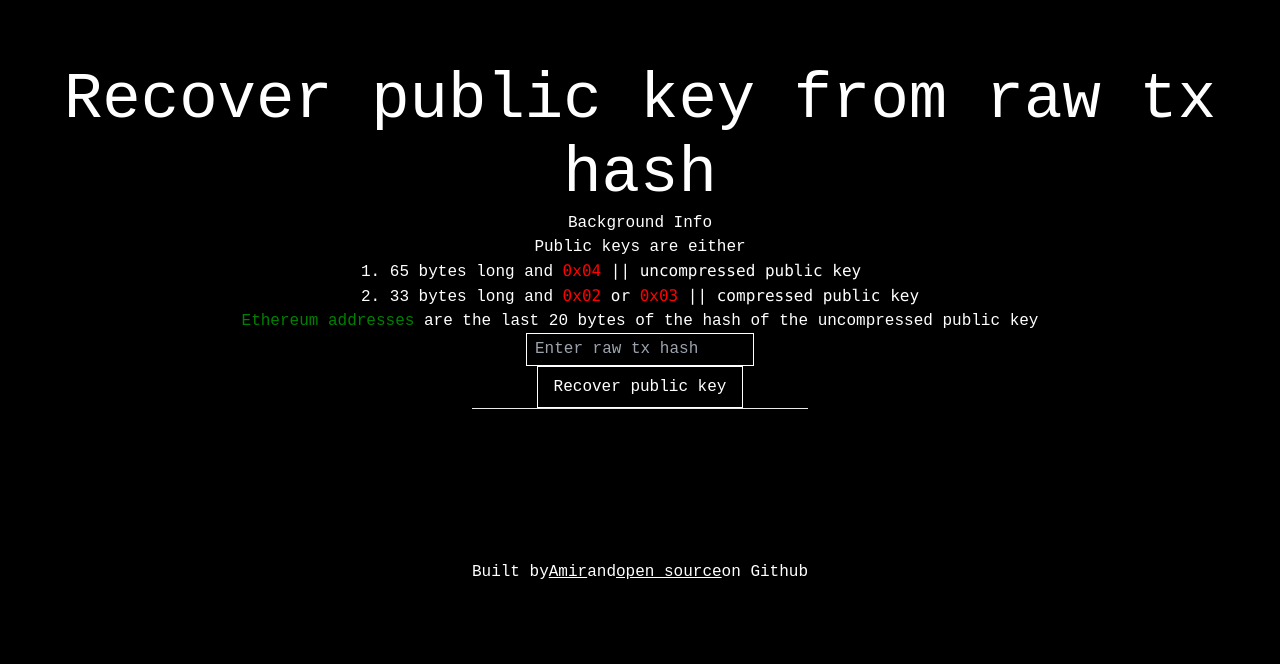
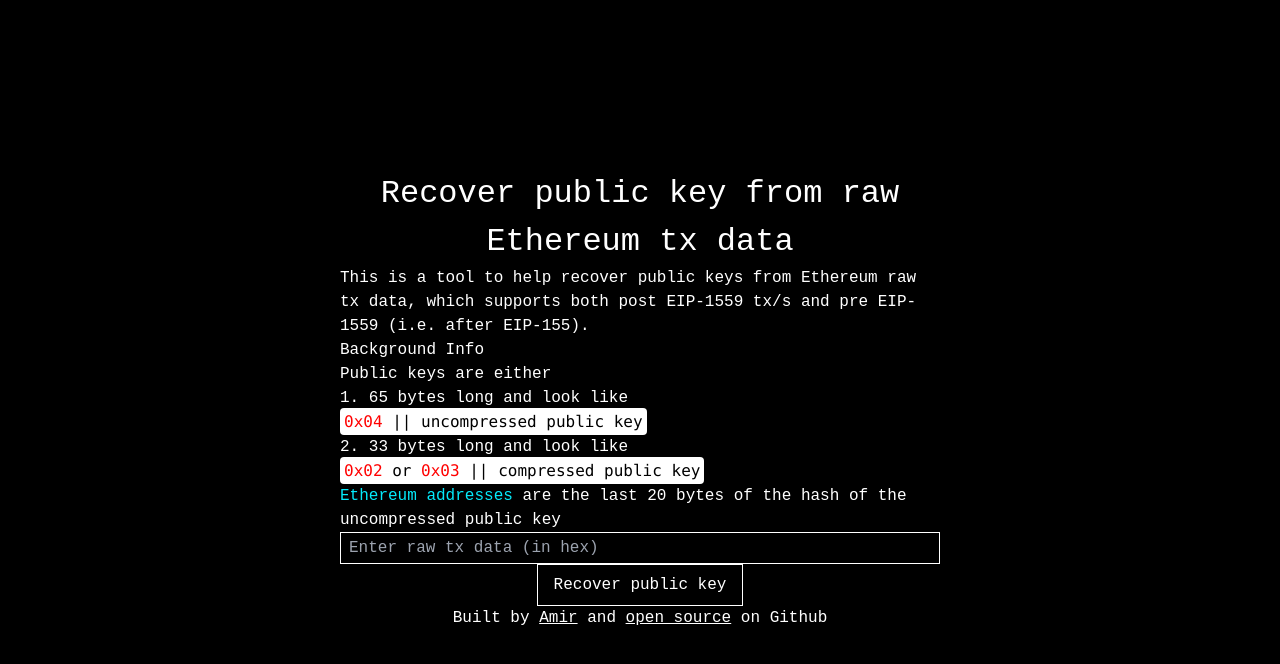
Before and after one commit to amirgamil/pubKeyRecover, a Next.js app: page / in a window 1280 px wide. Shown: the top 664 px of the page. Built offline with nearby package versions, Linux system fonts and the light colour scheme.

Commit message:
chore: add toasts on error and some ui fixes

```diff
--- a/package.json
+++ b/package.json
@@ -12,7 +12,8 @@
     "ethers": "^5.6.8",
     "next": "12.1.6",
     "react": "18.1.0",
-    "react-dom": "18.1.0"
+    "react-dom": "18.1.0",
+    "react-hot-toast": "^2.2.0"
   },
   "devDependencies": {
     "@types/node": "17.0.41",
--- a/pages/index.tsx
+++ b/pages/index.tsx
@@ -1,12 +1,12 @@
 import { BigNumber, ethers } from "ethers";
 import type { NextPage } from "next";
 import Head from "next/head";
-import Image from "next/image";
 import React from "react";
 import { useState } from "react";
+import toast, { Toaster } from "react-hot-toast";
 import styles from "../styles/Home.module.css";
 
-const ecrecover = async (rawHexData: string): Promise<ComputedFields> => {
+const ecrecover = async (rawHexData: string): Promise<ComputedFields | undefined> => {
     try {
         let transactionHashData;
         let signature;
@@ -16,7 +16,6 @@
             const [chainId, nonce, maxPriorityGasFee, maxFeePerGas, gasLimit, destination, amount, data, , v, r, s] =
                 ethers.utils.RLP.decode("0x" + rawHexData.trim().substring(4));
 
-            console.log("amount: ", amount);
             transactionHashData = {
                 gasLimit: BigNumber.from(gasLimit),
                 maxFeePerGas: BigNumber.from(maxFeePerGas),
@@ -68,7 +67,8 @@
 
         return { publicKey, compressedKey, hashedPublicKey, address };
     } catch (ex: unknown) {
-        throw ex;
+        toast.error("Uh oh, something went wrong");
+        return undefined;
     }
 };
 
@@ -85,7 +85,6 @@
 
     const updateFields = async (rawHash: string) => {
         const result = await ecrecover(rawHash);
-        console.log(result);
         setComputedFields(result);
     };
 
@@ -98,29 +97,42 @@
             </Head>
 
             <main className={styles.main}>
-                <h3 className={styles.title}>Recover public key from raw tx hash</h3>
-                <h4>Background Info</h4>
+                <h3 className={styles.title}>Recover public key from raw Ethereum tx data</h3>
+                <div className="py-4"></div>
+                <p>
+                    This is a tool to help recover public keys from Ethereum raw tx data, which supports both post
+                    EIP-1559 tx/s and pre EIP-1559 (i.e. after EIP-155).
+                </p>
+                <div className="py-3"></div>
+                <div>
+                    <h4 className="font-bold font-xl">Background Info</h4>
+                    <div className="py-2"></div>
                     <p>Public keys are either</p>
-                <p>
-                    1. 65 bytes long and{" "}
-                    <code>
+                    <div>
+                        1. 65 bytes long and look like
+                        <div className="py-1"></div>
+                        <code className="text-xs">
                             <span style={{ color: "red" }}>0x04</span> || uncompressed public key
                         </code>
-                    <br></br>
-                    2. 33 bytes long and{" "}
-                    <code>
+                        <div className="py-3"></div>
+                        2. 33 bytes long and look like <br></br>
+                        <div className="py-1"></div>
+                        <code className="text-xs">
                             <span style={{ color: "red" }}>0x02</span> or <span style={{ color: "red" }}>0x03</span> ||
                             compressed public key
                         </code>
-                </p>
+                    </div>
                     <div className="py-2"></div>
                     <p>
-                    <span style={{ color: "green" }}>Ethereum addresses</span> are the last 20 bytes of the hash of the
-                    uncompressed public key{" "}
+                        <span style={{ color: "#04EBFB" }}>Ethereum addresses</span> are the last 20 bytes of the hash
+                        of the uncompressed public key{" "}
                     </p>
+                </div>
+
+                <div className="py-2"></div>
                 <input
                     type="text"
-                    placeholder="Enter raw tx hash"
+                    placeholder="Enter raw tx data (in hex)"
                     value={rawTxHash}
                     onChange={(e) => setRawTxHash(e.target.value)}
                 />
@@ -129,7 +141,7 @@
                 <div className="py-4"></div>
 
                 {computedFields && (
-                    <div>
+                    <div style={{ wordBreak: "break-word" }}>
                         <p>
                             <strong>Public key: </strong>
                             <span style={{ color: "red" }}>{computedFields.publicKey.substring(0, 4)}</span>
@@ -150,7 +162,7 @@
                                     computedFields.hashedPublicKey.length - 40
                                 )}
                             </span>
-                            <span style={{ color: "green" }}>
+                            <span style={{ color: "#04EBFB" }}>
                                 {computedFields.hashedPublicKey.substring(computedFields.hashedPublicKey.length - 40)}
                             </span>
                         </p>
@@ -166,6 +178,7 @@
                     Built by <a href="https://twitter.com/amirbolous">Amir</a> and{" "}
                     <a href="https://github.com/amirgamil/pubKeyRecover">open source</a> on Github
                 </footer>
+                <Toaster />
             </main>
         </div>
     );
--- a/styles/Home.module.css
+++ b/styles/Home.module.css
@@ -2,8 +2,16 @@
     padding: 0 2rem;
 }
 
+.titleSub {
+    padding: 0;
+    margin: 0;
+    font-size: 2rem !important;
+}
+
 .main {
     min-height: 100vh;
+    max-width: 600px;
+    margin: 0 auto;
     padding: 4rem 0;
     flex: 1;
     display: flex;
@@ -12,37 +20,8 @@
     align-items: center;
 }
 
-.footer {
-  display: flex;
-  flex: 1;
-  padding: 2rem 0;
-  border-top: 1px solid #eaeaea;
-  justify-content: center;
-  align-items: center;
-}
-
-.footer a {
-  display: flex;
-  justify-content: center;
-  align-items: center;
-  flex-grow: 1;
-}
-
-.title a {
-  color: #0070f3;
-  text-decoration: none;
-}
-
-.title a:hover,
-.title a:focus,
-.title a:active {
-  text-decoration: underline;
-}
-
 .title {
-  margin: 0;
-  line-height: 1.15;
-  font-size: 4rem;
+    font-size: 2rem;
 }
 
 .title,
@@ -51,9 +30,9 @@
 }
 
 .description {
-  margin: 4rem 0;
+    margin: 1rem 0;
     line-height: 1.5;
-  font-size: 1.5rem;
+    font-size: 1rem;
 }
 
 .code {
@@ -61,56 +40,13 @@
     border-radius: 5px;
     padding: 0.75rem;
     font-size: 1.1rem;
-  font-family: Menlo, Monaco, Lucida Console, Liberation Mono, DejaVu Sans Mono,
-    Bitstream Vera Sans Mono, Courier New, monospace;
+    font-family: Menlo, Monaco, Lucida Console, Liberation Mono, DejaVu Sans Mono, Bitstream Vera Sans Mono, Courier New,
+        monospace;
 }
 
-.grid {
+.containerPadding {
     display: flex;
+    justify-content: center;
+    flex-direction: column;
     align-items: center;
-  justify-content: center;
-  flex-wrap: wrap;
-  max-width: 800px;
 }
-
-.card {
-  margin: 1rem;
-  padding: 1.5rem;
-  text-align: left;
-  color: inherit;
-  text-decoration: none;
-  border: 1px solid #eaeaea;
-  border-radius: 10px;
-  transition: color 0.15s ease, border-color 0.15s ease;
-  max-width: 300px;
-}
-
-.card:hover,
-.card:focus,
-.card:active {
-  color: #0070f3;
-  border-color: #0070f3;
-}
-
-.card h2 {
-  margin: 0 0 1rem 0;
-  font-size: 1.5rem;
-}
-
-.card p {
-  margin: 0;
-  font-size: 1.25rem;
-  line-height: 1.5;
-}
-
-.logo {
-  height: 1em;
-  margin-left: 0.5rem;
-}
-
-@media (max-width: 600px) {
-  .grid {
-    width: 100%;
-    flex-direction: column;
-  }
-}
--- a/styles/globals.css
+++ b/styles/globals.css
@@ -23,6 +23,7 @@
 input {
     background: transparent;
     padding: 0.2rem 0.5rem;
+    width: 100%;
     border: 1px solid white;
     outline: none;
 }
@@ -41,3 +42,10 @@
     background: white;
     color: black;
 }
+
+code {
+    background-color: white;
+    color: black;
+    padding: 0.25rem;
+    border-radius: 4px;
+}
```
Also changed, not shown: 2 other files (tests, documents, lock files or other folders). Lines whose indentation alone changed are shown as unchanged.
